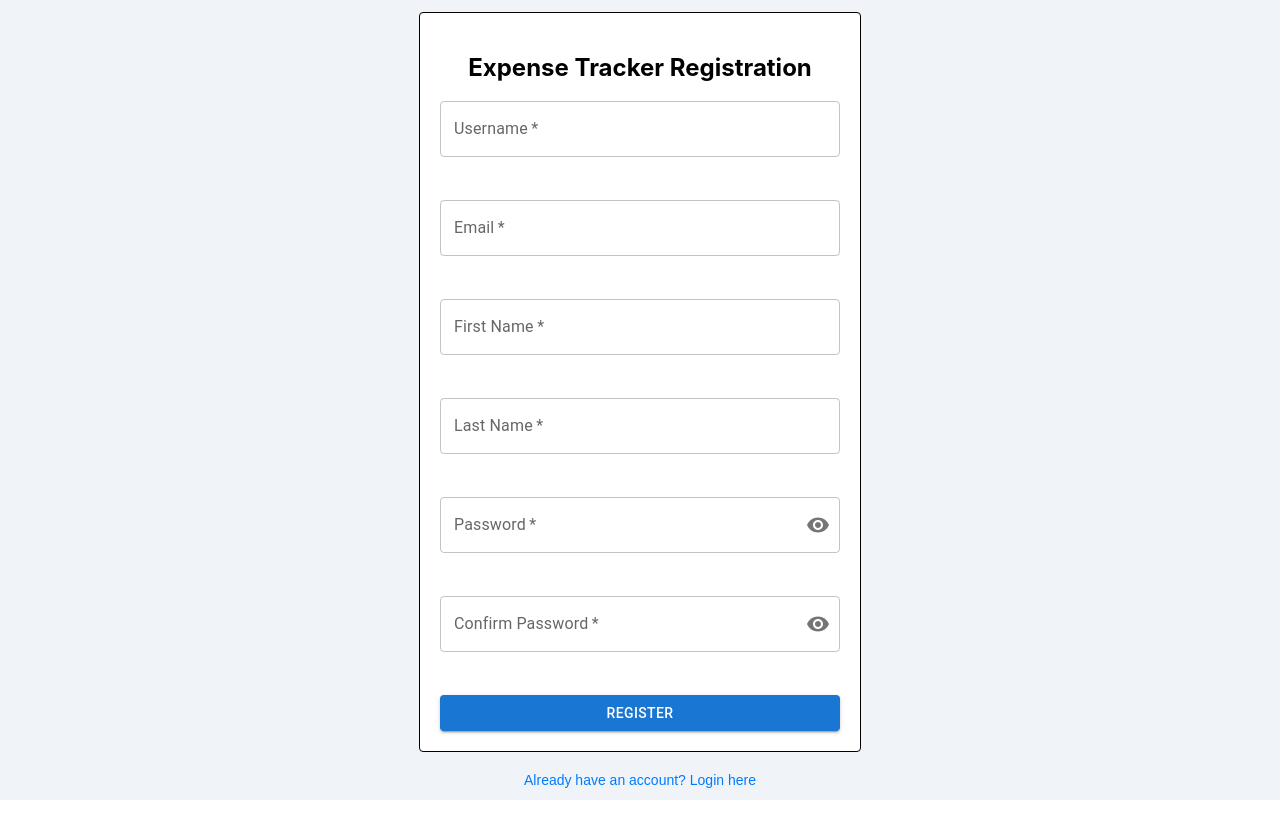
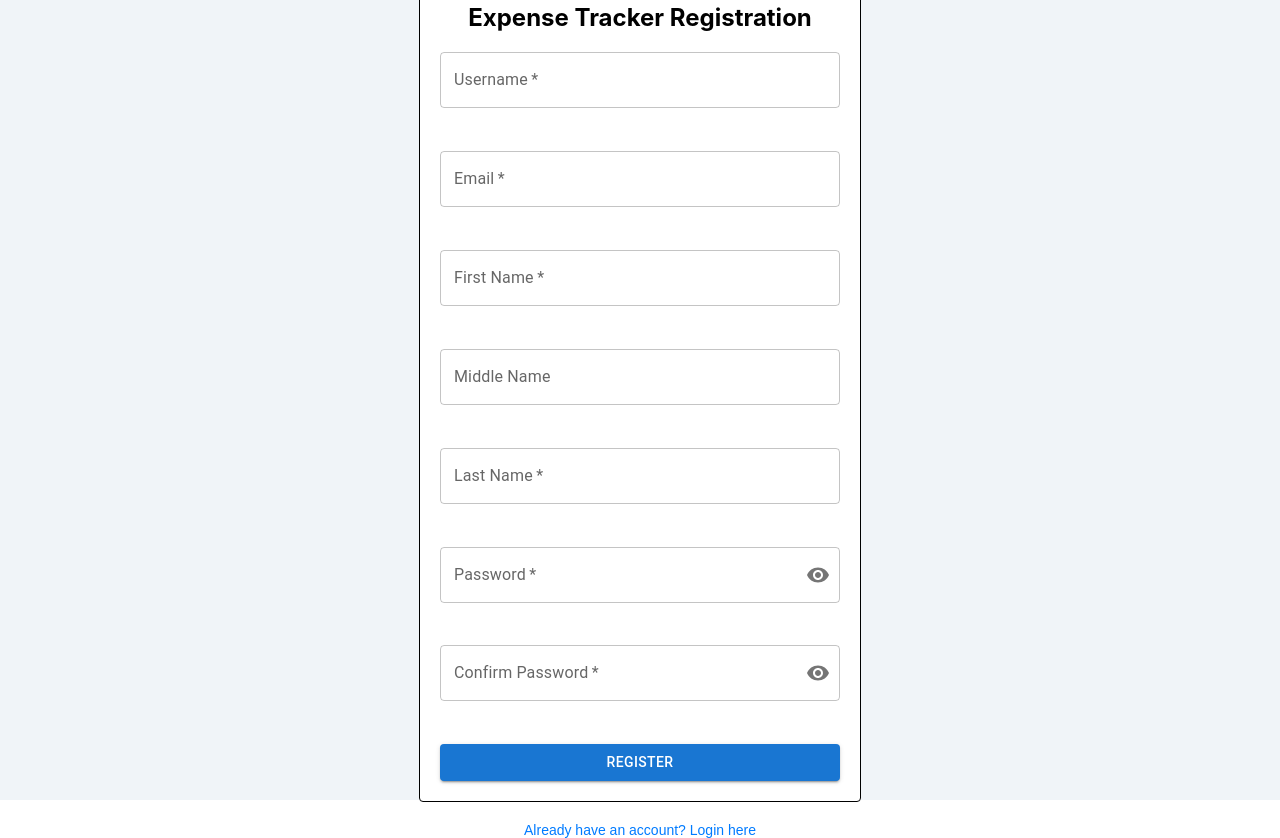
Before and after one commit to danaital/expenses-frontend, a React (Create React App) app: page /register in a window 1280 px wide. Before the commit the page ends 800 px from the top, so only its background shows below. Built offline with nearby package versions, Linux system fonts and the light colour scheme.

Commit message:
FE-9: add middle name support

```diff
--- a/src/libs/features/register/register-page.tsx
+++ b/src/libs/features/register/register-page.tsx
@@ -50,6 +50,7 @@ export const RegisterPage: FC = () => {
         setShowConfirmPassword(!showConfirmPassword);
     };
 
+    // TODO: Add translations
     const registerTitle = "Expense Tracker Registration";
     const usernameLabel = "Username";
     const emailLabel = "Email";
@@ -64,6 +65,7 @@ export const RegisterPage: FC = () => {
     const firstNameRequiredError = "First name is required";
     const lastNameRequiredError = "Last name is required";
     const passwordRequiredError = "Password is required";
+    const middleNameLabel = "Middle Name";
     const confirmPasswordRequiredError = "Please confirm your password";
     const passwordMatchError = "Passwords must match";
     const registerError = "Registration failed. Please try again.";
@@ -75,10 +77,11 @@ export const RegisterPage: FC = () => {
         email: string;
         firstName: string;
         lastName: string;
+        middleName?: string;
         password: string;
     }) => {
         try {
-            const response = await axios.post('http://localhost:3001/api/auth/register', values);
+            const response = await axios.post('http://localhost:3001/api/register/newuser', values);
             console.log(response);
         } catch (error) {
             console.error(error);
@@ -89,6 +92,7 @@ export const RegisterPage: FC = () => {
         username: yup.string().required(usernameRequiredError),
         email: yup.string().email(emailInvalidError).required(emailRequiredError),
         firstName: yup.string().required(firstNameRequiredError),
+        middleName: yup.string(),
         lastName: yup.string().required(lastNameRequiredError),
         password: yup.string().required(passwordRequiredError),
         confirmPassword: yup.string().oneOf([yup.ref('password'), undefined, ""], passwordMatchError),
@@ -99,6 +103,7 @@ export const RegisterPage: FC = () => {
             username: '',
             email: '',
             firstName: '',
+            middleName: '',
             lastName: '',
             password: '',
             confirmPassword: '',
@@ -145,6 +150,17 @@ export const RegisterPage: FC = () => {
                     helperText={(formik.touched.firstName && formik.errors.firstName) || ' '}
                     fullWidth
                     required
+                />
+                <div style={{ marginBottom: 20 }} />
+                <FormField
+                    id="middleName"
+                    name="middleName"
+                    label={middleNameLabel}
+                    value={formik.values.middleName}
+                    onChange={formik.handleChange}
+                    error={formik.touched.middleName && Boolean(formik.errors.middleName)}
+                    helperText={(formik.touched.middleName && formik.errors.middleName) || ' '}
+                    fullWidth
                 />
                 <div style={{ marginBottom: 20 }} />
                 <FormField
```
